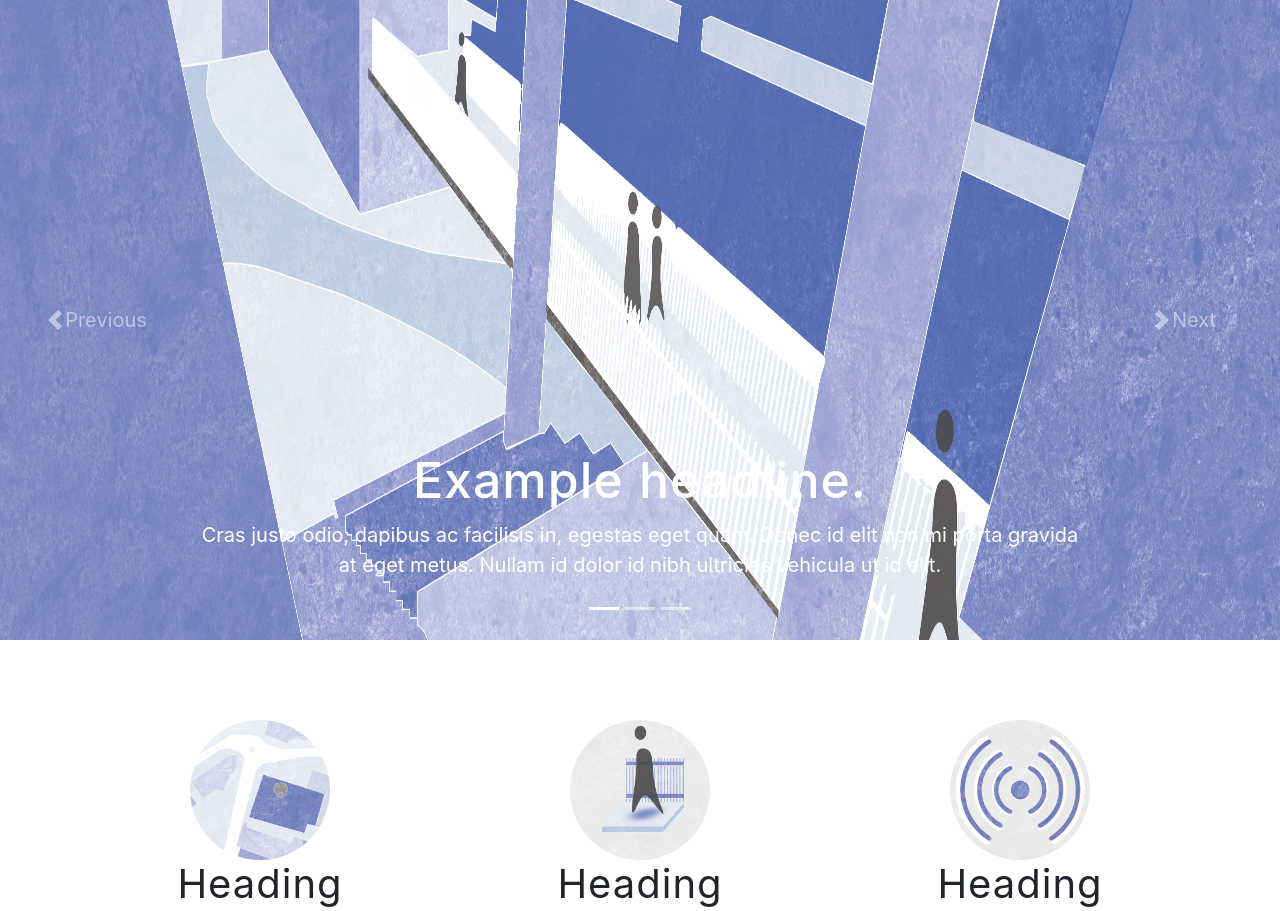
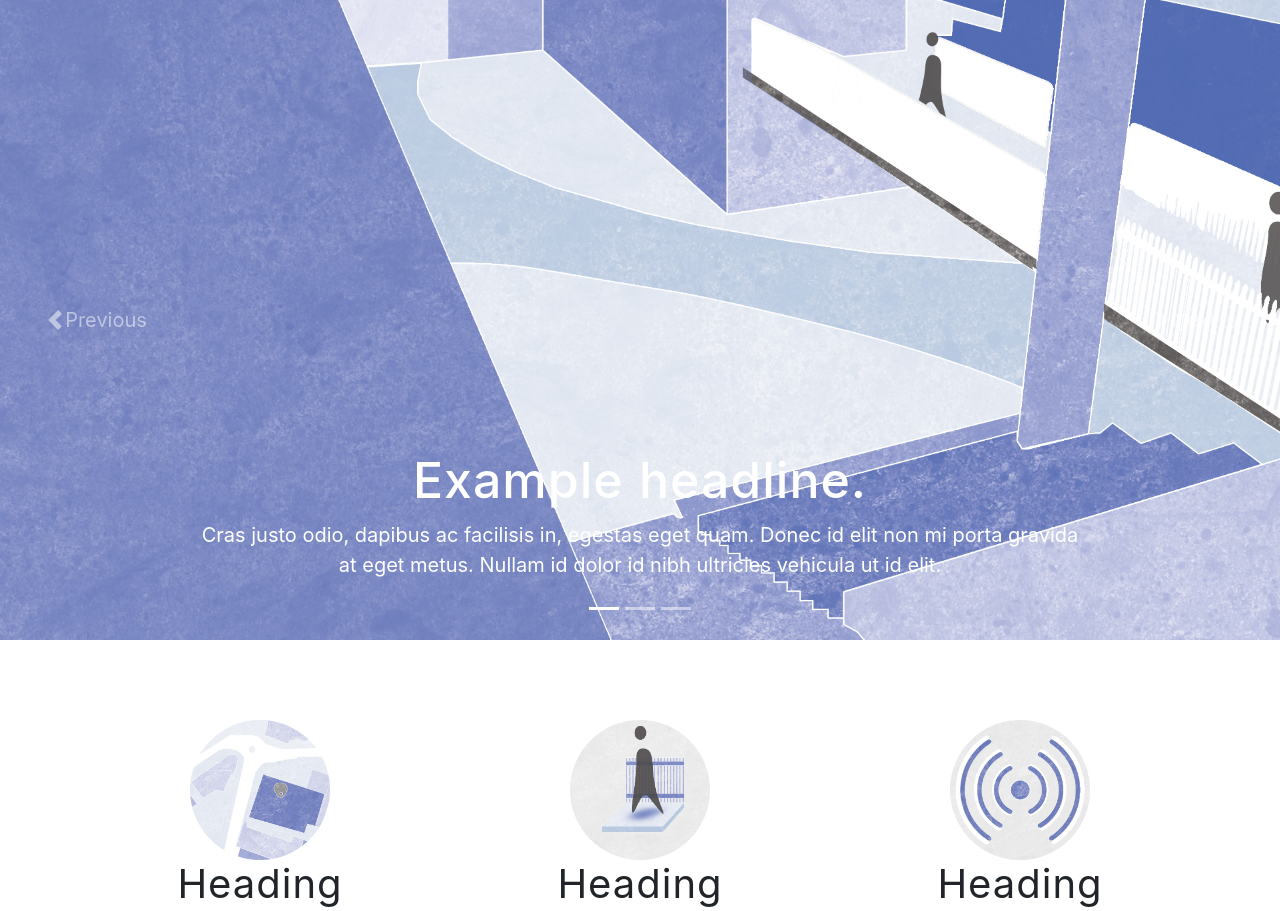
Before and after one commit to Mesolayer/NewAzure, a Django app: page / in a window 1280 px wide. Shown: the part 160-1071 px from the top of the page. Run offline with Django 3.2, Linux system fonts and the light colour scheme; some libraries are stand-ins or nearby versions.

Commit message:
change banner image sizing

```diff
--- a/templates/html/home/home.html
+++ b/templates/html/home/home.html
@@ -16,10 +16,9 @@
     </ol>
     <div class="carousel-inner">
       <div class="carousel-item active">
-        <div class="banner">
-          <img src="{% static 'images/banner.jpg' %}">
-        </div>
-        <svg class="bd-placeholder-img" width="100%" height="100%" xmlns="http://www.w3.org/2000/svg" aria-hidden="true" preserveAspectRatio="xMidYMid slice" focusable="false"><rect width="100%" height="100%" fill="#777"/></svg>
+
+        <img src="{% static 'images/banner.jpg' %}">
+
         <div class="container">
           <div class="carousel-caption text-start">
             <h1>Example headline.</h1>
@@ -28,10 +27,9 @@
         </div>
       </div>
       <div class="carousel-item">
-        <div class="banner">
+
           <img src="{% static 'images/banner.jpg' %}">
-        </div>
-        <svg class="bd-placeholder-img" width="100%" height="100%" xmlns="http://www.w3.org/2000/svg" aria-hidden="true" preserveAspectRatio="xMidYMid slice" focusable="false"><rect width="100%" height="100%" fill="#777"/></svg>
+
         <div class="container">
           <div class="carousel-caption">
             <h1>Another example headline.</h1>
@@ -40,10 +38,9 @@
         </div>
       </div>
       <div class="carousel-item">
-        <div class="banner">
+
           <img src="{% static 'images/banner.jpg' %}">
-        </div>
-        <svg class="bd-placeholder-img" width="100%" height="100%" xmlns="http://www.w3.org/2000/svg" aria-hidden="true" preserveAspectRatio="xMidYMid slice" focusable="false"><rect width="100%" height="100%" fill="#777"/></svg>
+
         <div class="container">
           <div class="carousel-caption text-end">
             <h1>One more for good measure.</h1>
```
